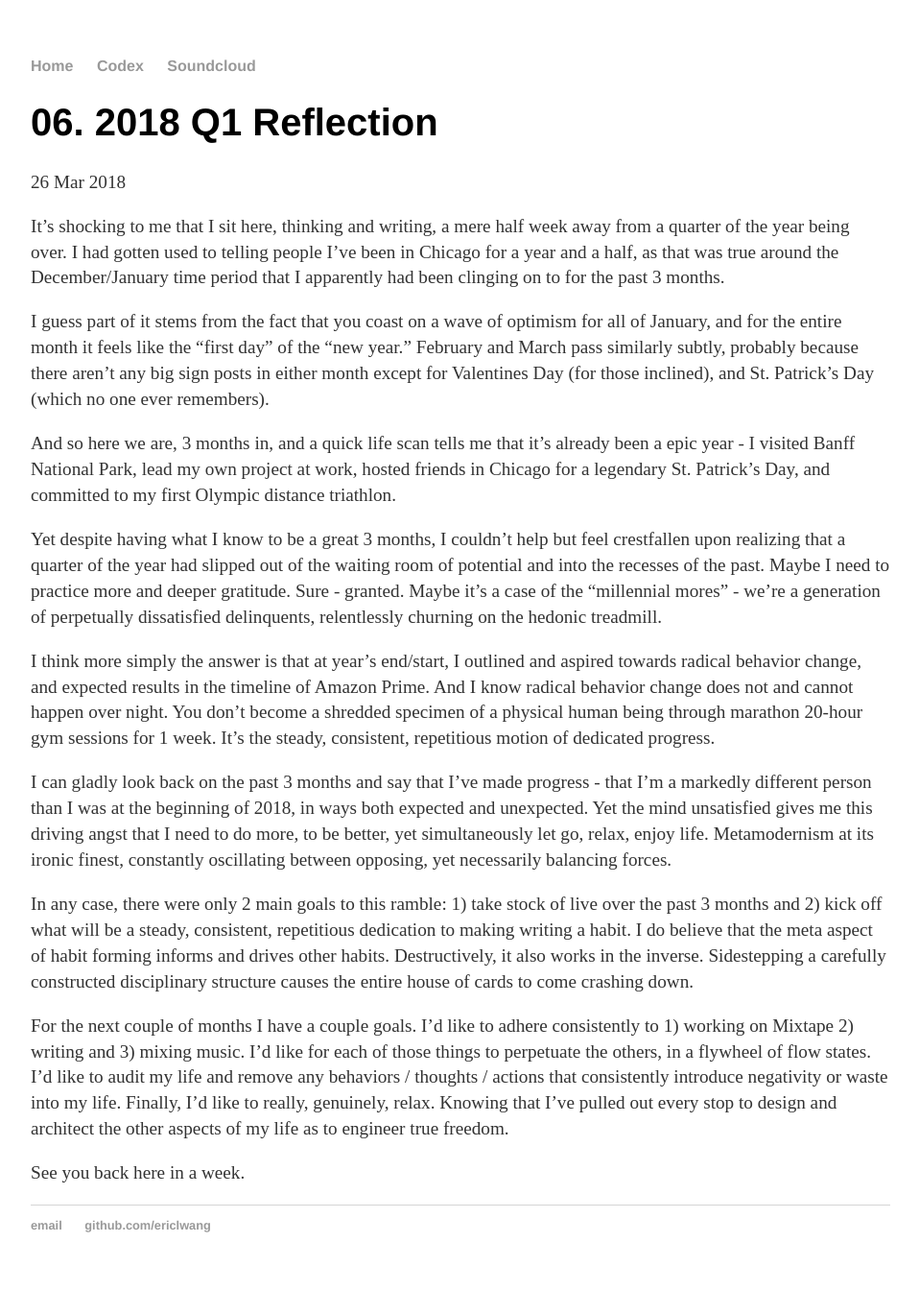
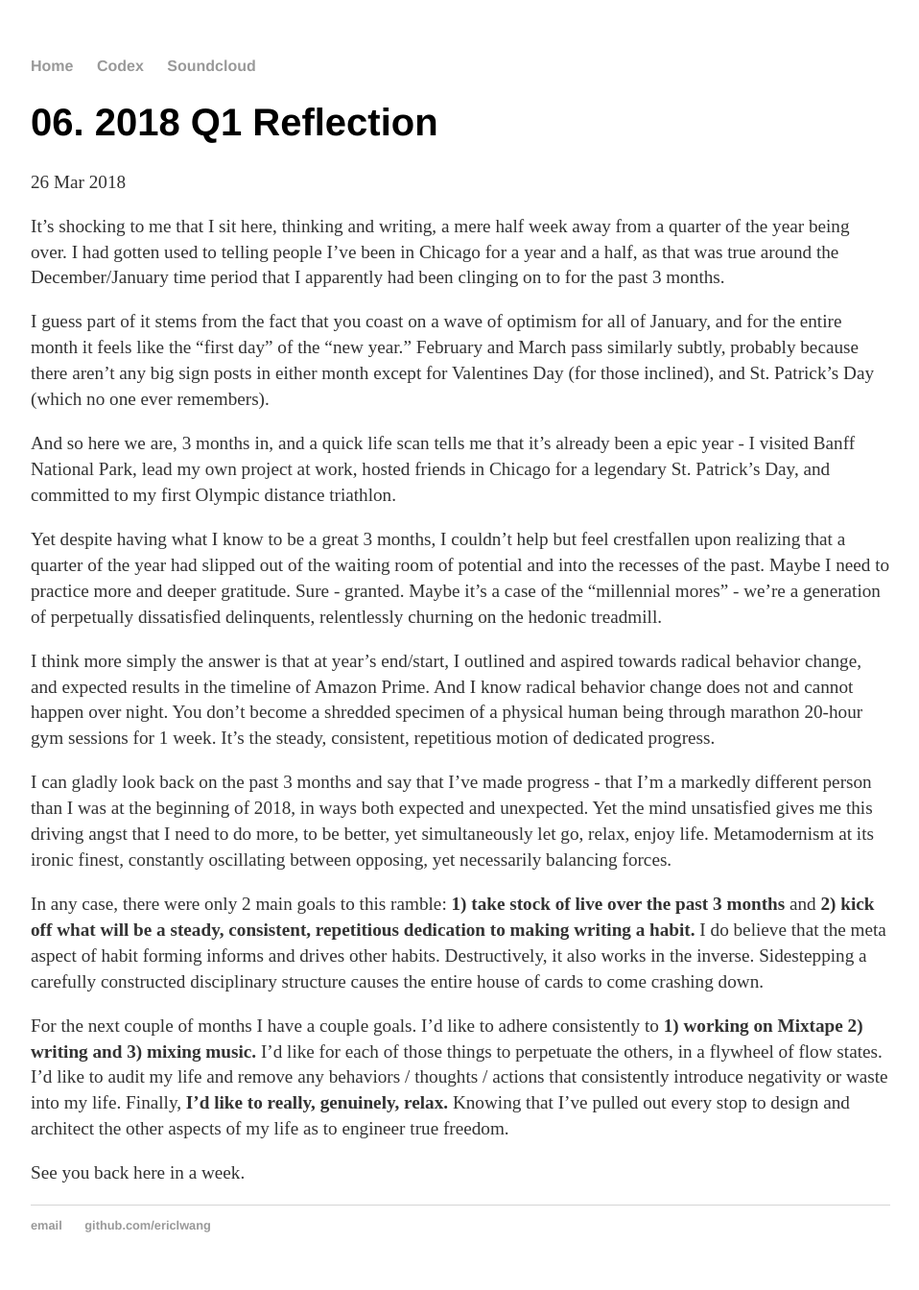
Before and after one commit to EricLWang/EricLWang.github.io, a Jekyll site: the page built from _posts/2018-03-26-06.-2018-Q1-reflection.md, in a window 1280 px wide. Shown: the whole page at 96% size, without its empty margins (160-1118 px from the left). Built offline with Jekyll 4.4.1, drawn with Linux system fonts in a browser that asks for light colours; our own code applies the rules of GitHub Pages for plain Markdown files.

```diff
--- a/_posts/2018-03-26-06.-2018-Q1-reflection.md
+++ b/_posts/2018-03-26-06.-2018-Q1-reflection.md
@@ -10,8 +10,8 @@ I think more simply the answer is that at year’s end/start, I outlined and asp
 
 I can gladly look back on the past 3 months and say that I’ve made progress - that I’m a markedly different person than I was at the beginning of 2018, in ways both expected and unexpected. Yet the mind unsatisfied gives me this driving angst that I need to do more, to be better, yet simultaneously let go, relax, enjoy life. Metamodernism at its ironic finest, constantly oscillating between opposing, yet necessarily balancing forces.
 
-In any case, there were only 2 main goals to this ramble: 1) take stock of live over the past 3 months and 2) kick off what will be a steady, consistent, repetitious dedication to making writing a habit. I do believe that the meta aspect of habit forming informs and drives other habits. Destructively, it also works in the inverse. Sidestepping a carefully constructed disciplinary structure causes the entire house of cards to come crashing down.
+In any case, there were only 2 main goals to this ramble: **1) take stock of live over the past 3 months** and **2) kick off what will be a steady, consistent, repetitious dedication to making writing a habit.** I do believe that the meta aspect of habit forming informs and drives other habits. Destructively, it also works in the inverse. Sidestepping a carefully constructed disciplinary structure causes the entire house of cards to come crashing down.
 
-For the next couple of months I have a couple goals. I’d like to adhere consistently to 1) working on Mixtape 2) writing and 3) mixing music. I’d like for each of those things to perpetuate the others, in a flywheel of flow states. I’d like to audit my life and remove any behaviors / thoughts / actions that consistently introduce negativity or waste into my life. Finally, I’d like to really, genuinely, relax. Knowing that I’ve pulled out every stop to design and architect the other aspects of my life as to engineer true freedom.
+For the next couple of months I have a couple goals. I’d like to adhere consistently to **1) working on Mixtape 2) writing and 3) mixing music.** I’d like for each of those things to perpetuate the others, in a flywheel of flow states. I’d like to audit my life and remove any behaviors / thoughts / actions that consistently introduce negativity or waste into my life. Finally, **I’d like to really, genuinely, relax.** Knowing that I’ve pulled out every stop to design and architect the other aspects of my life as to engineer true freedom.
 
 See you back here in a week.
```
